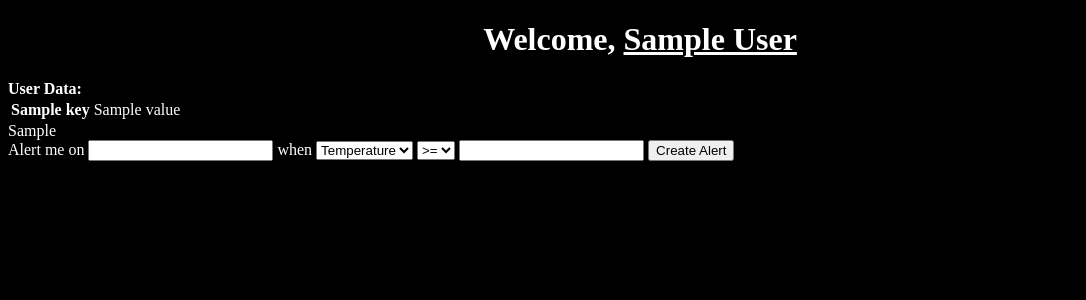
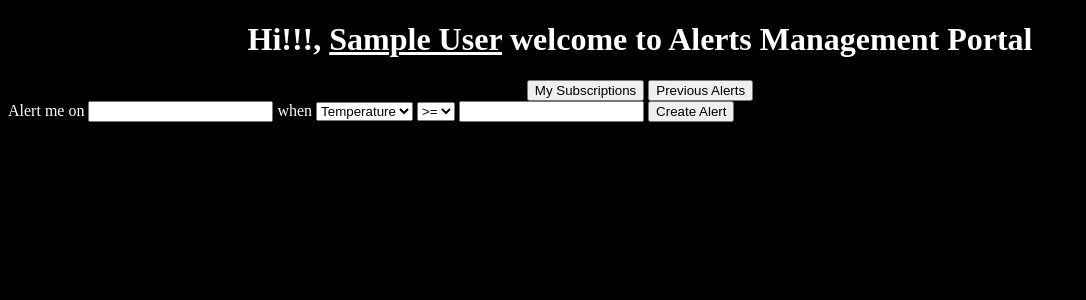
Before and after one commit to varun5001/hot-path-analytics, a Flask app: template templates/alert.html in a window 1280 px wide. Shown: the top 300 px of the page, without its empty margins (0-1086 px from the left). Run offline with Flask 2, Linux system fonts and the light colour scheme; the template is opened without the code that fills it: most values are stand-ins (such as "Sample title", 1, 10 or a date in 2020).

Commit message:
toggle info added

```diff
--- a/templates/alert.html
+++ b/templates/alert.html
@@ -6,10 +6,13 @@
 </head>
 <body  style="background-color:black;color:white;font-family: Segoe UI Light;">
 <center>
+
+
 <h1>
-Welcome, <u>{{ displayName}}</u>
+Hi!!!, <u>{{ displayName}}</u> welcome to Alerts Management Portal
 </h1>
 </center>
+<!---
 <p1><b>User Data:</b> </p1>
 <table>
 {% for key, value in graph_data.items() %}
@@ -19,8 +22,18 @@ Welcome, <u>{{ displayName}}</u>
    </tr>
 {% endfor %}
 </table>
+-->
+<center>
+<button onclick="show_alerts()">My Subscriptions</button>
+<button onclick="show_alertLog()">Previous Alerts</button>
+</center>
+<div id="alerts" style="display:None">
+
+{{ alerts | safe }}
+</div>
+<div id="alertLog" style="display:None">
 {{ alertLog | safe }}
-{{ alerts | safe }}
+</div>
 </body>
 </html>
 
@@ -46,3 +59,22 @@ Welcome, <u>{{ displayName}}</u>
    <input name="displayName" value= '{{ displayName }}' type='hidden'>
     <input type="submit" value='Create Alert'>
 </form>
+
+<script>
+function show_alerts() {
+  var x = document.getElementById("alerts");
+  if (x.style.display === "none") {
+    x.style.display = "block";
+  } else {
+    x.style.display = "none";
+  }
+}
+function show_alertLog() {
+  var x = document.getElementById("alerts");
+  if (x.style.display === "none") {
+    x.style.display = "block";
+  } else {
+    x.style.display = "none";
+  }
+}
+</script>
```
